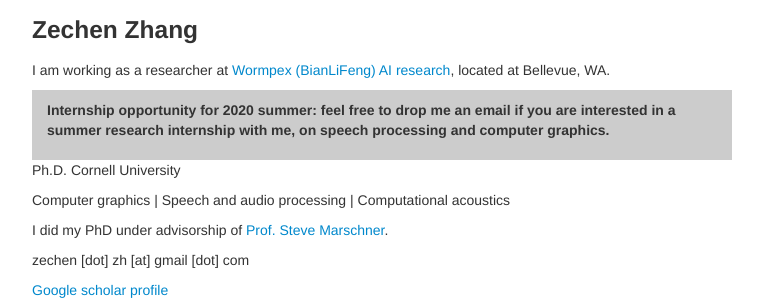
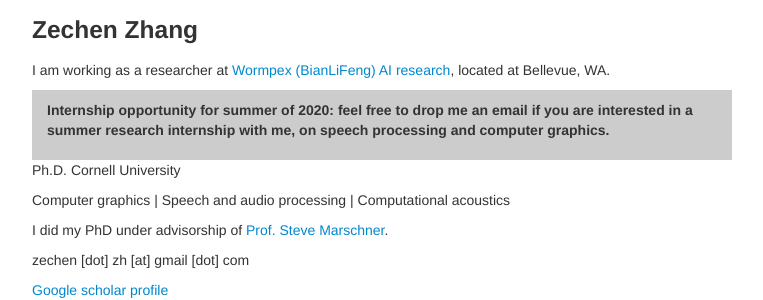
Before and after one commit to ZechenZ/zechenz.github.com, a Jekyll site: the page built from index.md, in a window 1280 px wide. Shown: the top 300 px of the page, without its empty margins (258-1021 px from the left). Built offline with Jekyll 4.4.1, drawn with Linux system fonts in a browser that asks for light colours; our own code applies the rules of GitHub Pages for plain Markdown files.

Commit message:
slight edit post

```diff
--- a/index.md
+++ b/index.md
@@ -9,7 +9,7 @@
 ### Zechen Zhang
 
 I am working as a researcher at [Wormpex (BianLiFeng) AI research](https://research.bianlifeng.com), located at Bellevue, WA.
-<div style="background-color:#cccccc; text-align:middle; vertical-align: middle; padding:10px 15px;"> <p><b>Internship opportunity for 2020 summer: feel free to drop me an email if you are interested in a summer research internship with me, on speech processing and computer graphics.</b></p>  </div>
+<div style="background-color:#cccccc; text-align:middle; vertical-align: middle; padding:10px 15px;"> <p><b>Internship opportunity for summer of 2020: feel free to drop me an email if you are interested in a summer research internship with me, on speech processing and computer graphics.</b></p>  </div>
 
 Ph.D. Cornell University
 
```
